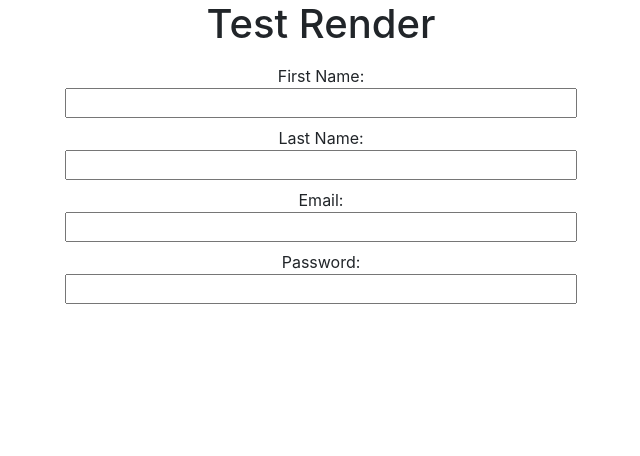
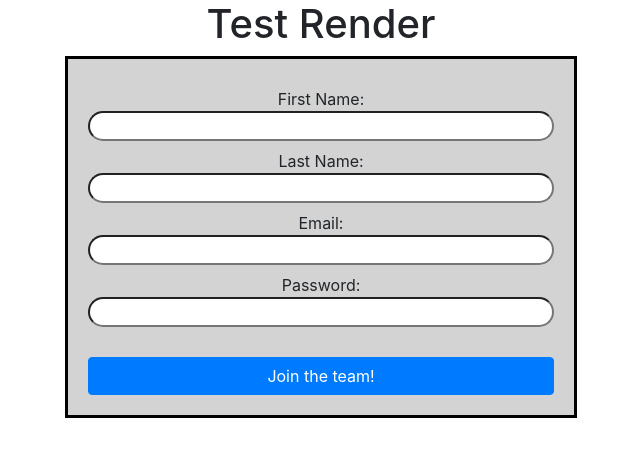
Before and after one commit to co-make-1/front-end, a React (Create React App) app: page /signup in a window 1280 px wide. Shown: the top 456 px of the page, without its empty margins (319-959 px from the left). Built offline with nearby package versions, Linux system fonts and the light colour scheme.

Commit message:
added formik and reacstrap and css

```diff
--- a/src/components/authentication/Signup.js
+++ b/src/components/authentication/Signup.js
@@ -2,12 +2,12 @@ import React from "react";
 import { withFormik, Form, Field } from "formik";
 import * as Yup from "yup";
 import "./signup.css";
+import { Button } from "reactstrap";
 
 
 const Signup = ({ values, errors, touched }) => {
 
     return (
-
         <div className="form_container">
             <Form className="form">
                 <label htmlFor="fname" /> First Name: {" "}
@@ -41,6 +41,8 @@ const Signup = ({ values, errors, touched }) => {
                 name="password"
                 />
                 {touched.password && errors.password && (<p>{errors.password}</p>)}
+
+                <Button className="submit_button" color="primary">Join the team!</Button>{' '}
             </Form>
         </div>
     )
--- a/src/components/authentication/signup.css
+++ b/src/components/authentication/signup.css
@@ -2,10 +2,22 @@
     width: 40%;
     display: flex;
     flex-direction: column;
+    border:black solid 3px;
+    background-color: lightgrey;
+    padding: 20px;
 }
 
 .form_container {
 display: flex;
 justify-content: center;
 width: 100%;
+
 }
+
+input {
+    border-radius: 50px;
+}
+
+.submit_button{
+    margin-top: 30px;
+}
```
